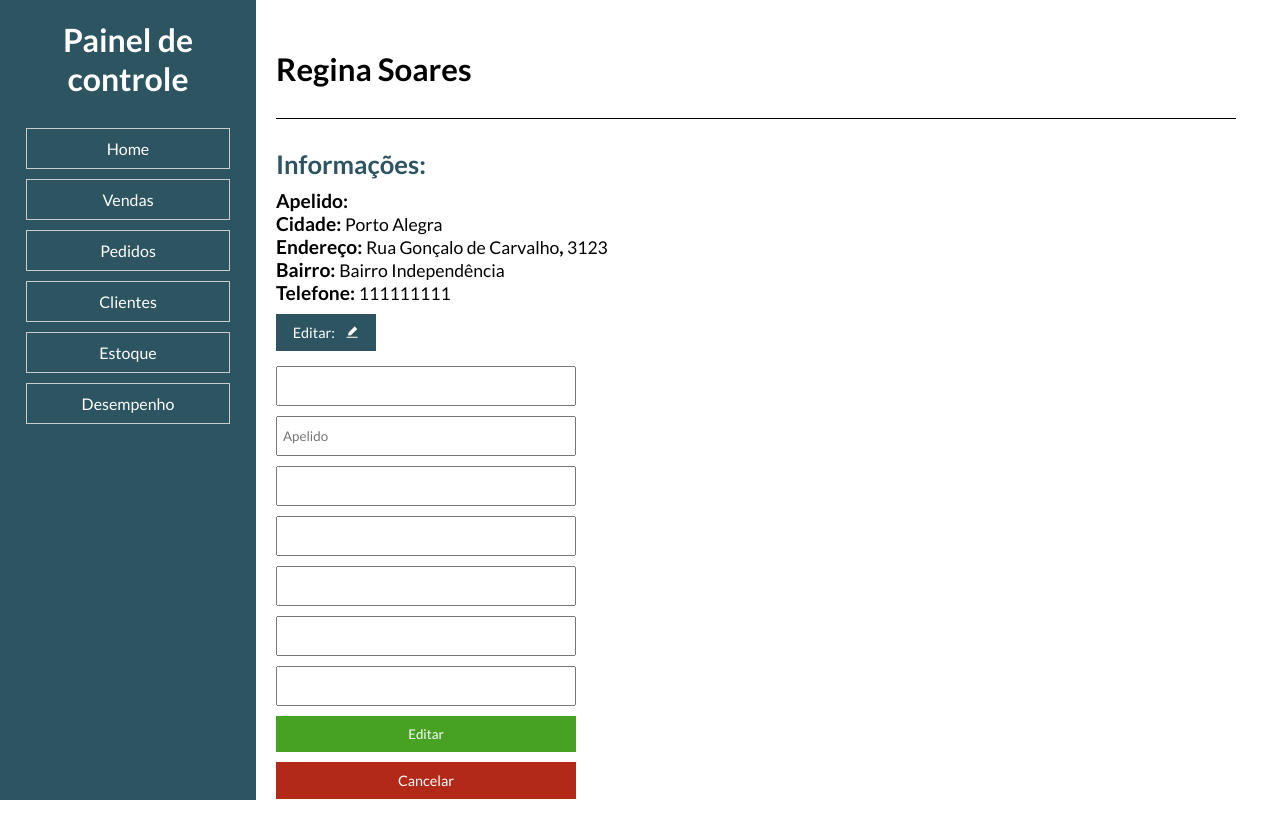
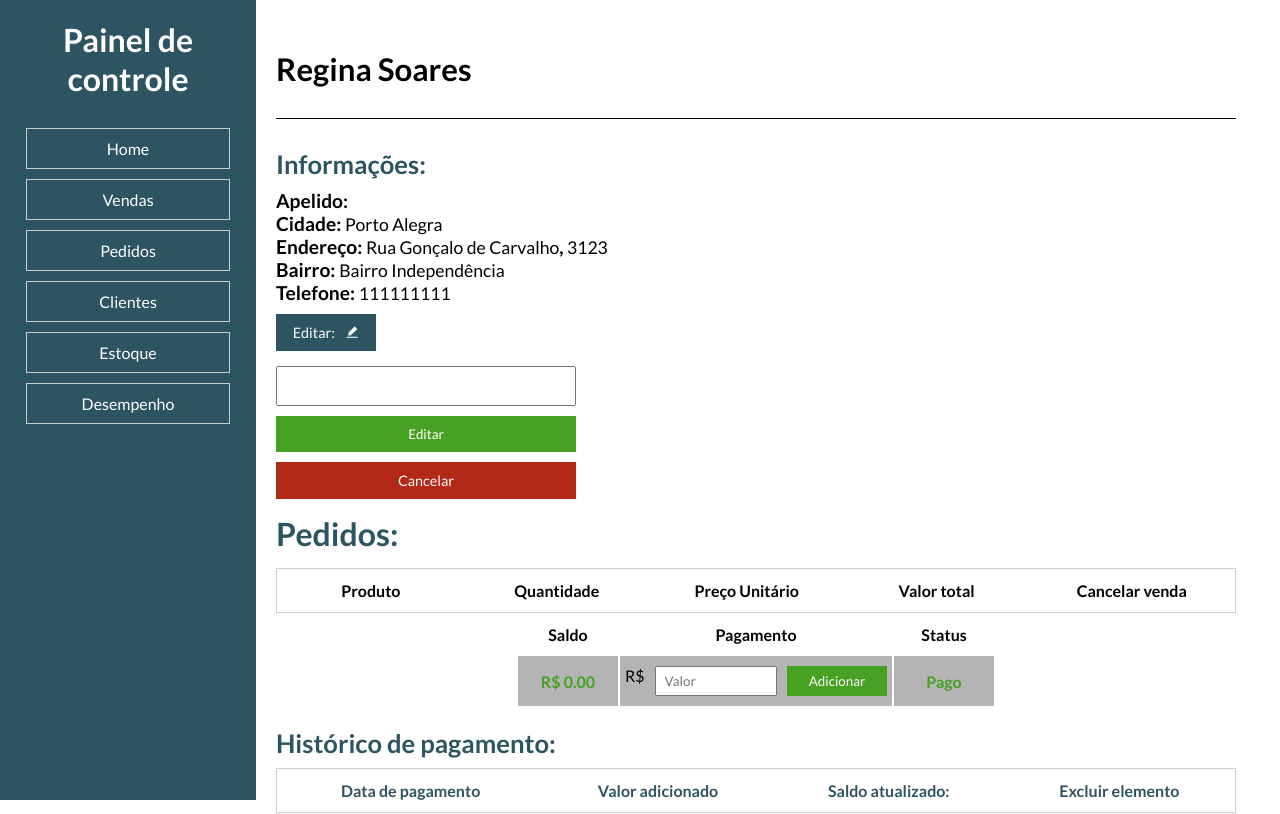
Before and after one commit to heitor2002/gerenciador-de-vendas, a React (Vite) app: page /clientes/1 in a window 1280 px wide. Shown: the top 814 px of the page. Built offline with nearby package versions, Linux system fonts and the light colour scheme; data requests are answered from the project's data file.

Commit message:
refactor: retorno para componente original.

```diff
--- a/src/components/clientsPage/InformationClient.jsx
+++ b/src/components/clientsPage/InformationClient.jsx
@@ -1,4 +1,18 @@
+import { useState } from "react";
+import { AiFillEdit } from "react-icons/ai";
+
 const InformationClient = (props) => {
+  const handleEditProfile = (e) => {
+    e.preventDefault();
+  };
+
+  const [clientName, setClientName] = useState(clientInformation.clientName);
+  // const [clientNickname, setClientNickname] = useState("");
+  // const [clientCity, setClientCity] = useState("");
+  // const [clientAddress, setClientAddress] = useState("");
+  // const [clientDistrict, setClientDistrict] = useState("");
+  // const [clientNumberAddress, setClientNumberAddress] = useState();
+  // const [clientTellNumber, setClientTellNumber] = useState();
   return (
     <>
       <h2>Informações:</h2>
@@ -18,6 +32,27 @@ const InformationClient = (props) => {
       <h3>
         Telefone: <span>{props.phone}</span>
       </h3>
+      <button>
+        Editar:
+        <AiFillEdit />
+      </button>
+      <div className="edit-profile">
+        <form onSubmit={handleEditProfile}>
+          <input
+            type="text"
+            value={clientName}
+            onChange={(e) => setClientName(e.target.value)}
+          />
+          {/* <input type="text" value={clientNickname} placeholder="Apelido" />
+          <input type="text" value={clientCity} />
+          <input type="text" value={clientAddress} />
+          <input type="number" value={clientNumberAddress} />
+          <input type="text" value={clientDistrict} />
+          <input type="number" value={clientTellNumber} /> */}
+          <input type="submit" value={"Editar"} name={"acao"} />
+          <button className="cancel-edit-profile">Cancelar</button>
+        </form>
+      </div>
     </>
   );
 };
--- a/src/components/clientsPage/PageClient.jsx
+++ b/src/components/clientsPage/PageClient.jsx
@@ -2,9 +2,7 @@ import { useParams } from "react-router-dom";
 import fetchClients from "../../fetchClients";
 import InformationClient from "./InformationClient";
 import { IoMdClose } from "react-icons/io";
-import { AiFillEdit } from "react-icons/ai";
 import PaymentTable from "./PaymentTable";
-import { useState } from "react";
 
 const PageClient = () => {
   const ports = {
@@ -24,20 +22,6 @@ const PageClient = () => {
   const { dataFetchInformations: sold } = fetchClients(
     `http://localhost:${ports.data}/sales`
   );
-
-  //FORMULÁRIO DE EDIÇÃO DE PERFIL
-
-  const handleEditProfile = (e) => {
-    e.preventDefault()
-  }
-
-  const [clientName, setClientName] = useState("");
-  const [clientNickname, setClientNickname] = useState("");
-  const [clientCity, setClientCity] = useState("");
-  const [clientAddress, setClientAddress] = useState("");
-  const [clientDistrict, setClientDistrict] = useState("");
-  const [clientNumberAddress, setClientNumberAddress] = useState();
-  const [clientTellNumber, setClientTellNumber] = useState();
 
   //MANIPULAÇÃO DE DADOS DE DB.JSON
 
@@ -103,17 +87,15 @@ const PageClient = () => {
 
     fetch(`http://localhost:${ports.stock}/stock`, {
       method: "POST",
-      headers: { "Content-Type": "application/json" },
-      body: JSON.stringify(infoProducts),
-    })
-      .then(() => {
-        fetch(`http://localhost:${ports.data}/sales/` + id, {
-          method: "DELETE",
-        });
+      headers: {"Content-Type": "application/json"},
+      body: JSON.stringify(infoProducts)
+    }).then(() => {
+      fetch(`http://localhost:${ports.data}/sales/` + id, {
+        method: "DELETE"
       })
-      .then(() => window.location.reload());
+    }).then(() => window.location.reload())
 
-    console.log(infoProducts);
+    console.log(infoProducts)
 
     // console.log(infoProducts);
     //PRODUTO RETORNA AO ESTOQUE;
@@ -137,31 +119,6 @@ const PageClient = () => {
                 addressNumber={clientsInformation.clientNumberAddress}
                 phone={clientsInformation.clientTellNumber}
               />
-              <button>
-                Editar:
-                <AiFillEdit />
-              </button>
-              <div className="edit-profile">
-                <form onSubmit={handleEditProfile}>
-                  <input
-                    type="text"
-                    value={clientName}
-                    onChange={(e) => setClientName(e.target.value)}
-                  />
-                  <input
-                    type="text"
-                    value={clientNickname}
-                    placeholder="Apelido"
-                  />
-                  <input type="text" value={clientCity} />
-                  <input type="text" value={clientAddress} />
-                  <input type="number" value={clientNumberAddress} />
-                  <input type="text" value={clientDistrict} />
-                  <input type="number" value={clientTellNumber} />
-                  <input type="submit" value={"Editar"} name={"acao"} />
-                  <button className="cancel-edit-profile">Cancelar</button>
-                </form>
-              </div>
               {/* <InformationClient /> */}
               <div className="requests-list">
                 <h2>Pedidos:</h2>
@@ -176,7 +133,7 @@ const PageClient = () => {
                   {filterKeySold.map((singleProduct) => {
                     let name = singleProduct.selectedProductName;
                     let price = singleProduct.floatInputPrice.toFixed(2);
-                    let selectedPrice = singleProduct.selectedProductPrice;
+                    let selectedPrice = singleProduct.selectedProductPrice
                     let quantity = singleProduct.floatInputQuantity;
                     let key = singleProduct.selectedProductKey;
                     let id = singleProduct.id;
@@ -190,18 +147,7 @@ const PageClient = () => {
                           {(quantity * price).toFixed(2)}
                         </td>
                         <td>
-                          <button
-                            className="close-button"
-                            onClick={() =>
-                              handleCancelSale(
-                                name,
-                                selectedPrice,
-                                quantity,
-                                key,
-                                id
-                              )
-                            }
-                          >
+                          <button className="close-button" onClick={() => handleCancelSale(name, selectedPrice, quantity, key, id)}>
                             <IoMdClose />
                           </button>
                         </td>
```
